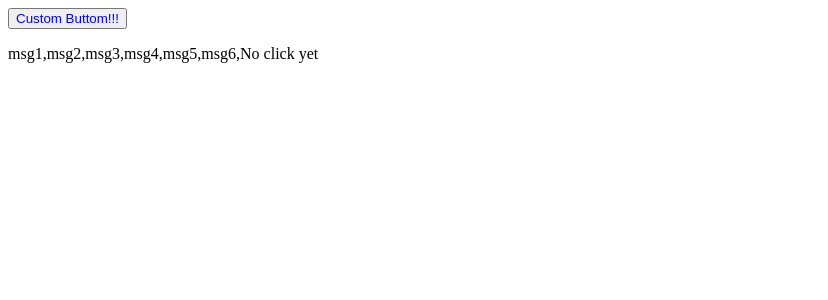
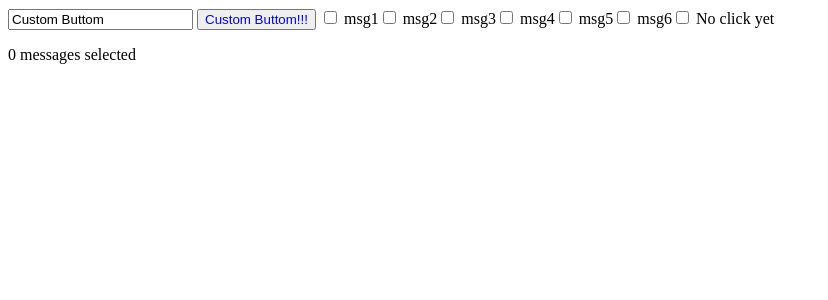
Before and after one commit to Rasyidannas/introduction-to-svelte-and-sveltekit, a SvelteKit app: page / in a window 1280 px wide. Shown: the top 300 px of the page, without its empty margins (0-828 px from the left). Built offline with nearby package versions, Linux system fonts and the light colour scheme.

Commit message:
3/2. Binding.mp4

```diff
--- a/src/components/Button.svelte
+++ b/src/components/Button.svelte
@@ -4,18 +4,19 @@
    const dispatch = createEventDispatcher()
 
    // this is for declare props
-   export let text = 'Button'
+   export let text
    export let title
 
    // reactiviy has reactive value / when value change it will re-render
    $: extendText = text + '!!!'
 
    const changeText= () => {
+      dispatch('addMsg', text)
       text = "Button Clicked"
-      dispatch('addMsg', text)
    }
 </script>
 
+<input bind:value={text}/>
 <button {title} on:click={changeText}>{extendText}</button>
 
 <style>
--- a/src/components/Messages.svelte
+++ b/src/components/Messages.svelte
@@ -2,6 +2,8 @@
    export let newMessage = "No click yet";
 
    let messages = ['msg1', 'msg2', 'msg3', 'msg4', 'msg5', 'msg6']
+   let selectedMsg = []
+
    $: msgPromise = new Promise((resolve, reject) => {
       setTimeout(() => {
          resolve(messages)
@@ -16,7 +18,15 @@
 {#await msgPromise}
    <p>Loading...</p>
 {:then messages}
-   <p>{messages}</p>
+   {#each messages as msg }
+      <label>
+         <input type="checkbox" bind:group={selectedMsg} value={msg} />
+         {msg}
+      </label>
+   {/each }
+   <p>
+      {selectedMsg.length} messages selected
+   </p>
 {:catch error}
    <p>{error}</p>
 {/await}
```
